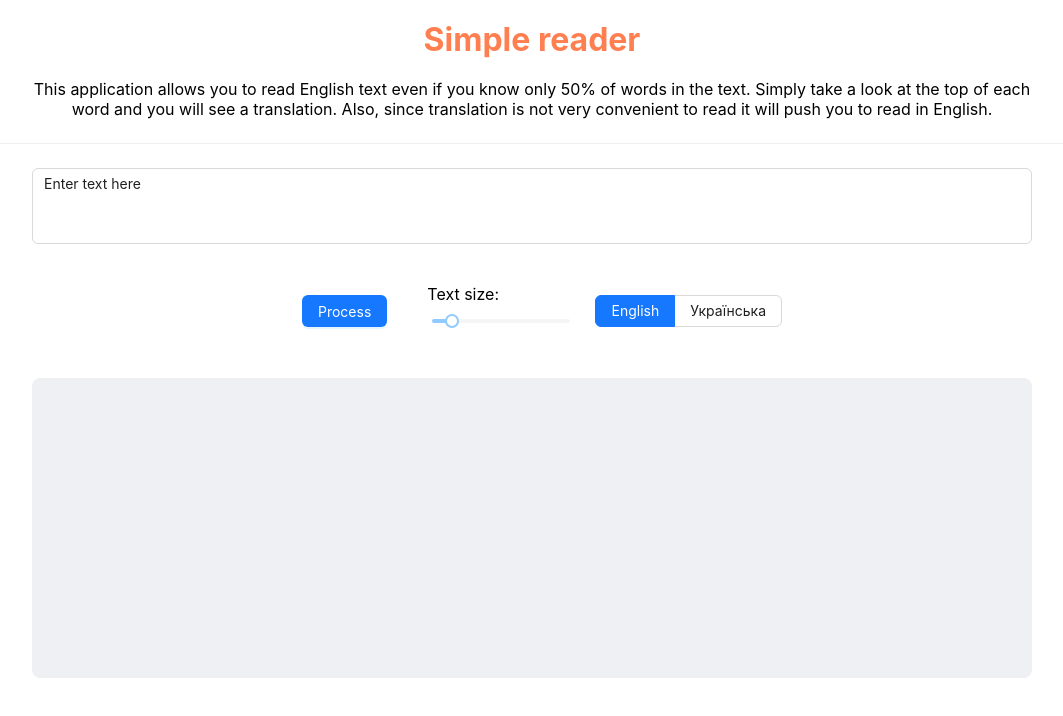
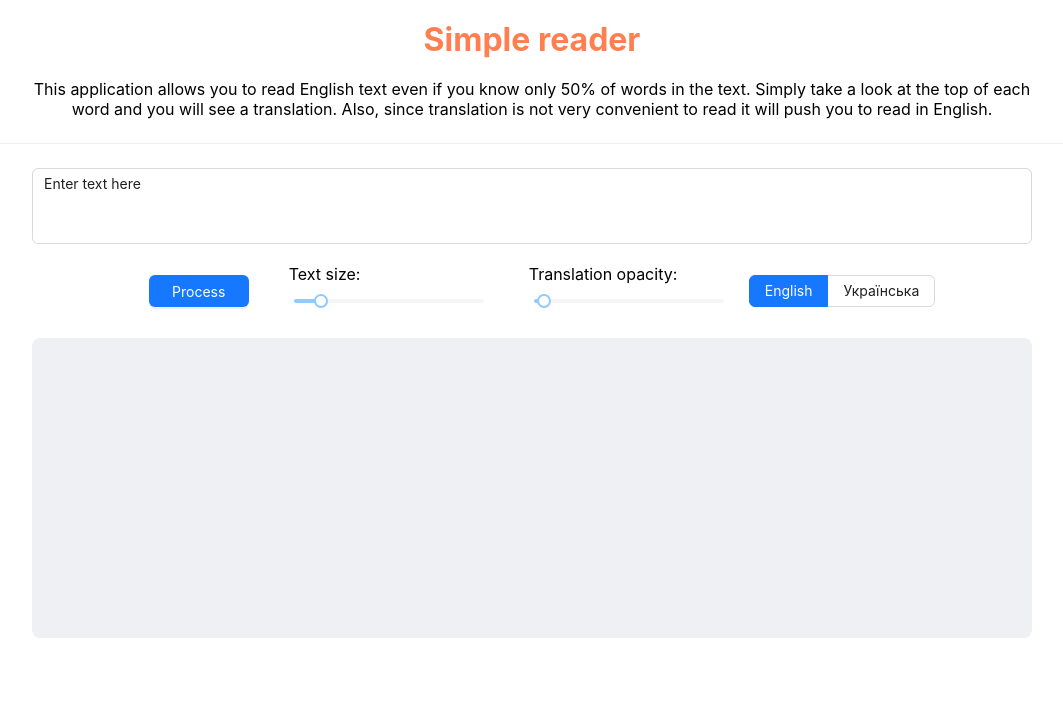
Before and after one commit to Gnatienko/hint-reader, a React (Create React App) app: page / in a window 1280 px wide. Shown: the top 716 px of the page, without its empty margins (108-1171 px from the left). Built offline with nearby package versions, Linux system fonts and the light colour scheme.

Commit message:
translation opacity slider

```diff
--- a/src/App.css
+++ b/src/App.css
@@ -11,7 +11,7 @@ h1 {
 .translation{
   width: 10px;
   display: block;
-  color: #d1cece;
+  color: #000000;
   white-space: nowrap;
 
 }
@@ -46,10 +46,8 @@ h1 {
 }
 
 .button-container {
-  width: 500px;
   align-self: center;
   align-items: center;
-  margin: 20px;
   display: flex;
   flex-direction: row;
 }
--- a/src/App.js
+++ b/src/App.js
@@ -7,6 +7,8 @@ function App() {
   const [inputText, setInputText] = useState("Enter text here")
   const [wordObjects, setWordObjects] = useState([])
   const [textSize, setTextSize] = useState(20)
+  const [translationOpacity, SetTranslationOpacity] = useState(10)
+
   const [language, setLanguage] = useState("en")
 
   async function translateWord(word) {
@@ -60,8 +62,13 @@ function App() {
           </Button>
           <div
             style={{
-              width: 300,
               alignSelf: "center",
+              display: "flex",
+            }}
+          >
+            <div
+              style={{
+                width: 200,
                 margin: 20,
               }}
             >
@@ -72,6 +79,21 @@ function App() {
                 onChange={(e) => setTextSize(e)}
                 value={textSize}
               />
+            </div>
+            <div
+              style={{
+                width: 200,
+                margin: 20,
+              }}
+            >
+              Translation opacity:
+              <Slider
+                min={5}
+                max={95}
+                onChange={(e) => SetTranslationOpacity(e)}
+                value={translationOpacity}
+              />
+            </div>
           </div>
           <Radio.Group
             style={{
@@ -97,7 +119,10 @@ function App() {
               <tr>
                 <span
                   class="translation"
-                  style={{ fontSize: textSize / (5 / 2) }}
+                  style={{
+                    opacity: translationOpacity / 100,
+                    fontSize: textSize / (5 / 2),
+                  }}
                 >
                   <td> {`${item.translation}`} </td>
                 </span>
```
Lines whose indentation alone changed are shown as unchanged.
